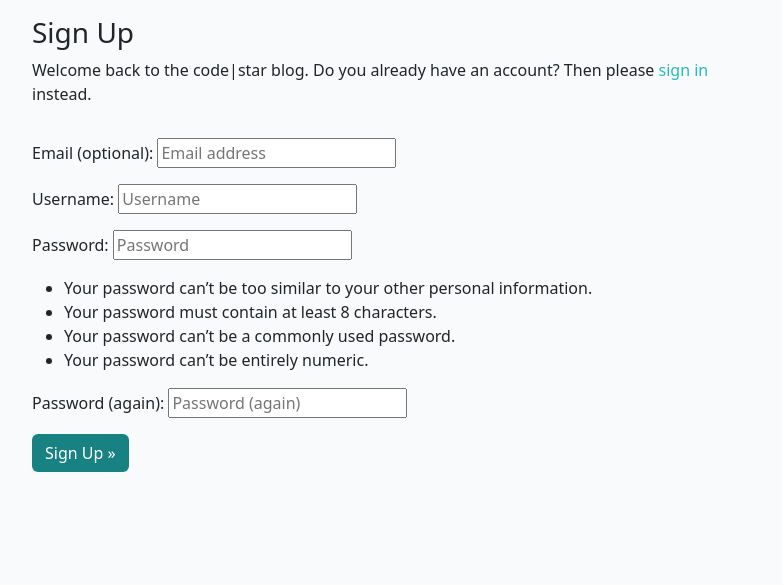
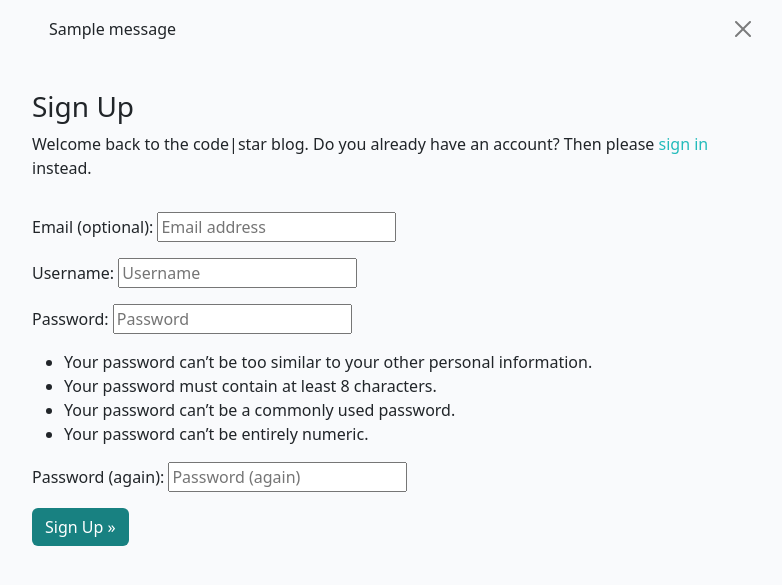
Before and after one commit to James-Burch/PP4-Django-Project, a Django app: page /accounts/signup/ in a window 1280 px wide. Shown: the part 56-641 px from the top of the page, without its empty margins (240-1022 px from the left). Run offline with Django 5.2, Linux system fonts and the light colour scheme; tables that the repository leaves empty hold one stand-in row (values such as "Sample post"); one stand-in notice (Sample message) is shown.

Commit message:
Add code to display confirmation and error message when booking

```diff
--- a/bookapp/templates/base.html
+++ b/bookapp/templates/base.html
@@ -54,6 +54,21 @@
             </div>
         </div>
     </nav>
+    <!-- displaying Django messages -->
+<div class="container">
+    <div class="row">
+      <div class="col-md-8 offset-md-2">
+        {% for message in messages %}
+        <div class="alert {{ message.tags }} alert-dismissible
+          fade show" id="msg" role="alert">
+          {{ message | safe }}
+          <button type="button" class="btn-close"
+            data-bs-dismiss="alert" aria-label="Close"></button>
+        </div>
+        {% endfor %}
+      </div>
+    </div>
+  </div>
     <!-- Page Content -->
     {% block content %} {% endblock %}
 
--- a/golfbooking/settings.py
+++ b/golfbooking/settings.py
@@ -48,11 +48,16 @@ INSTALLED_APPS = [
     'allauth',
     'allauth.account',
     'allauth.socialaccount',
+    'crispy_forms',
+    'crispy_bootstrap5',
 ]
 
 SITE_ID = 1
 LOGIN_REDIRECT_URL = '/'
 LOGOUT_REDIRECT_URL = '/'
+
+CRISPY_ALLOWED_TEMPLATE_PACKS = "bootstrap5"
+CRISPY_TEMPLATE_PACK = "bootstrap5"
 
 MIDDLEWARE = [
     'django.middleware.security.SecurityMiddleware',
```
Also changed, not shown: bookapp/views.py (+11 -7 lines).
